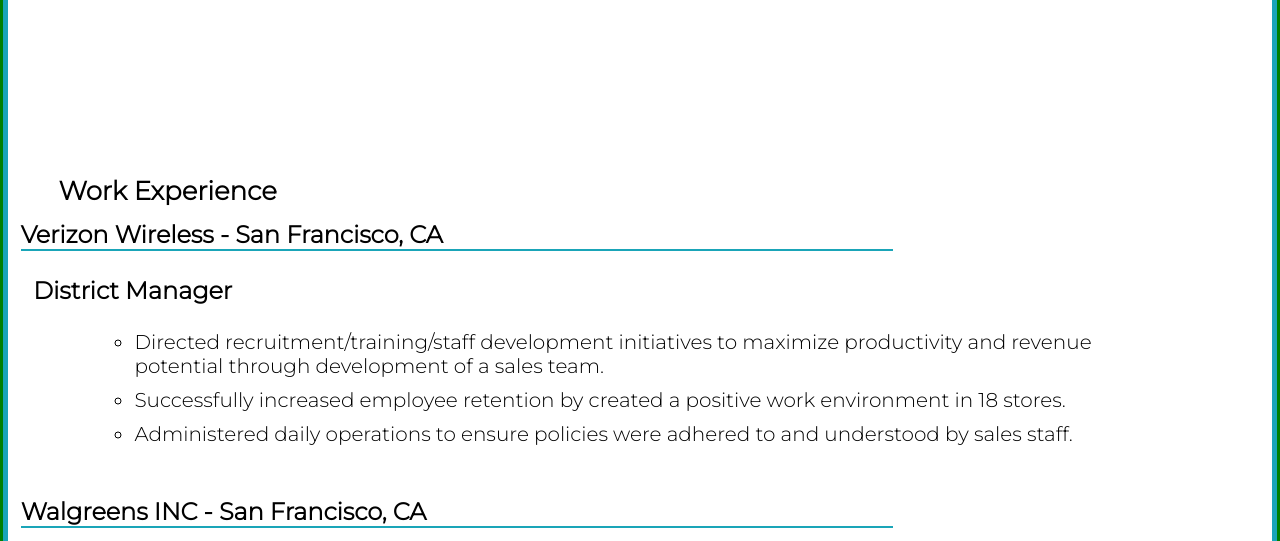
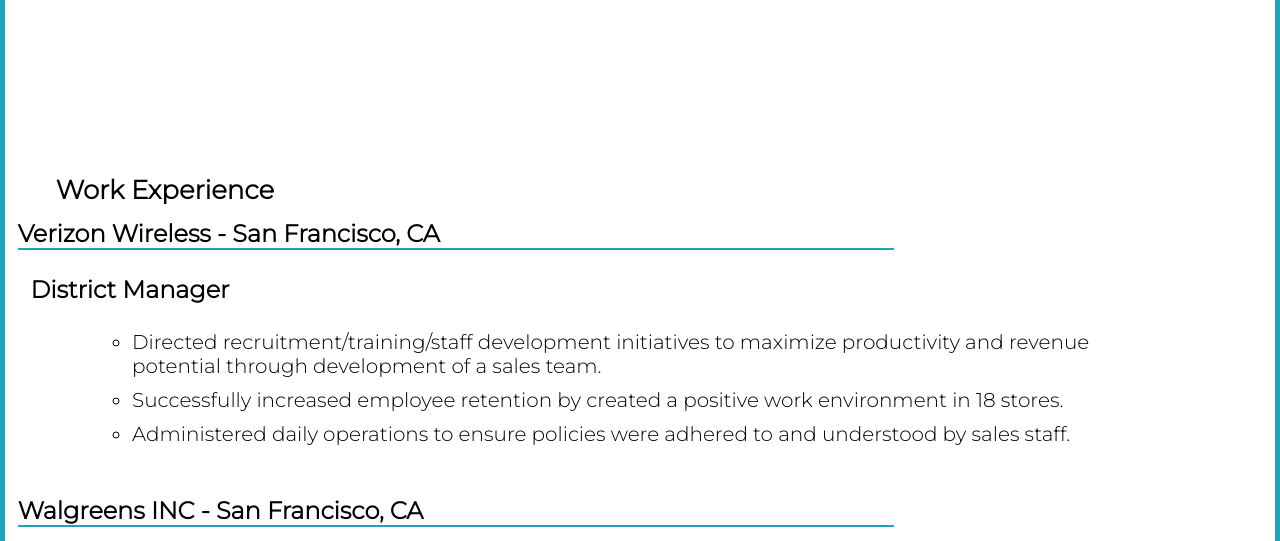
Before and after one commit to mikailacomfort/Responsive-Resume, a plain HTML site: page index.html in a window 1280 px wide. Shown: the part 259-800 px from the top of the page. Drawn offline with Linux system fonts and the light colour scheme.

Commit message:
Update style.css

```diff
--- a/style.css
+++ b/style.css
@@ -156,9 +156,6 @@ font-weight: bold;
 /* Extra Small and up (Portrait Phones) */
 
 @media (max-width: 576px) {
-  html {
-    border: solid red 2px;
-      }
     h1 {
     font-size: 12px;
     }
@@ -185,21 +182,15 @@ font-weight: bold;
     margin-right: 15%;
     font-size: 20px;
     }
-
       }
-
 
 /* Small and up (Landscape Phones) */
   @media (min-width: 576px) {
-    html {
-border: solid blue 2px;
-  }
     h1 {
     font-size: 16px;
     }
     .row > h3 {
     margin-right: 20%;
-
     }
     .method {
     font-size: 8px;
@@ -219,9 +210,6 @@ font-size: 22px;
 
 /* Medium and up (Tablets) */
   @media (min-width: 768px) {
-    html {
-      border: solid pink 2px;
-        }
       h1 {
       font-size: 22px;
       }
@@ -246,9 +234,6 @@ font-size: 22px;
   @media (min-width: 992px) {
       h1 {
       font-size: 30px;
-    }
-    html {
-    border: solid green 3px;
       }
       .row > h3 {
       margin-right: 40%;
```
Lines whose indentation alone changed are shown as unchanged.
